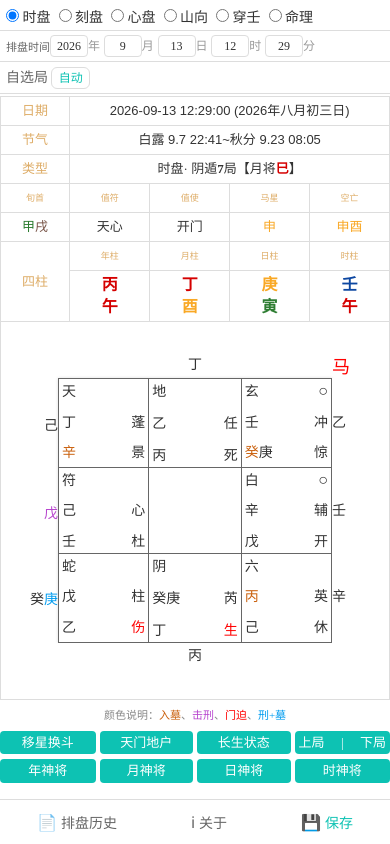
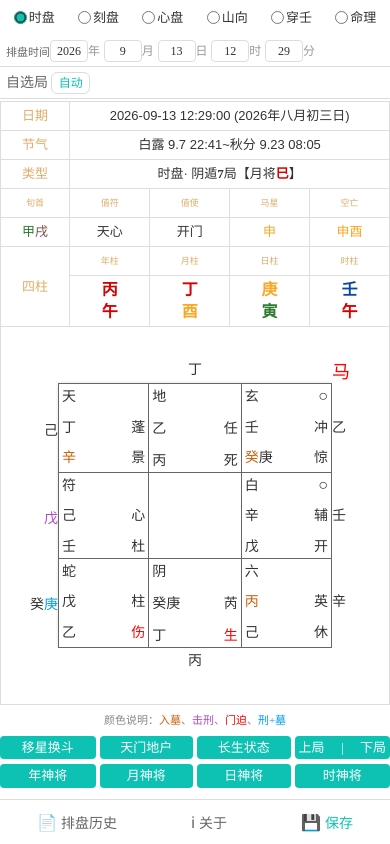
Before and after one commit to wrz1911/daojiayinpan, a website: page qimen_app/yinpan.html in a window 390 px wide. Drawn offline with Linux system fonts and the light colour scheme.

Commit message:
模式切换器移入顶栏常驻, 顶栏高度降到 34px
六个盘型选择器原先占内容区一整行(滚动时会滚出视野), 而顶部另有一条
36px 的空装饰条 —— 两处都浪费纵向空间。

- 六个 radio 移入 #topBar, 顶栏改为始终显示(原先仅 is-mobile 显示),
  内容区不再有这一行
- 顶栏高度 44px -> 34px; 高度写进 body 的 padding-top
- radio 与文字用 flex 排布, 13px 字号 + accent-color 取主题色;
  内联 onchange 去掉, 只保留 yinpan_app.js 的程序化 onclick 绑定
  (两处都留会触发两次 doPan)
- 向角度选局的滚动偏移随之由 36 改为 34(桌面端现在也有顶栏, 不再区分)

```diff
--- a/qimen_app/css/yinpan_app.css
+++ b/qimen_app/css/yinpan_app.css
@@ -136,12 +136,13 @@ input,textarea{outline:none;-webkit-user-select:text;user-select: text}
 
 /* ===== 3. 应用覆盖样式 (yinpan_app.css) ===== */
 body{font-family:"Microsoft YaHei","PingFang SC","Noto Sans CJK SC",sans-serif;background:var(--c-bg);margin:0;padding-bottom:calc(44px + env(safe-area-inset-bottom, 24px))}
-body.is-mobile{padding-top:44px}
-/* 顶部装饰条与底部栏同色同高(见 yinpan_app.js 的 #bottomBar):
-   同一片背景 + 同样的 44px + 同样的 600px 居中, 上下呼应。
-   差别只在没有按钮, 且不加分隔线。原先这里是青绿渐变。 */
-#topBar{display:none;position:fixed;top:0;left:0;right:0;height:44px;background:var(--c-bg);z-index:1000;max-width:600px;margin:0 auto}
-body.is-mobile #topBar{display:block}
+body{padding-top:34px}
+/* 顶部模式栏: 六个盘型切换常驻顶部, 高度压到 34px 以免占地方。
+   背景与底部栏同一片色、同样 600px 居中, 不加分隔线, 上下呼应。
+   (原先这里是一条 36px 的空装饰条, 切换器另占内容区一整行) */
+#topBar{position:fixed;top:0;left:0;right:0;height:34px;background:var(--c-bg);z-index:1000;max-width:600px;margin:0 auto;display:flex;align-items:center;justify-content:space-around;padding:0 2px;box-sizing:border-box}
+#topBar label{display:flex;align-items:center;gap:2px;font-size:13px;line-height:1;color:var(--c-text);cursor:pointer;white-space:nowrap}
+#topBar input[type=radio]{margin:0;width:13px;height:13px;flex:none;accent-color:var(--c-theme)}
 #mainDIV{max-width:600px;margin:0 auto;padding:0}
 #mainDIV,#mainDIV *{user-select:text!important;-webkit-user-select:text!important}
 .form-card{background:var(--c-bg);border-radius:0;padding:4px 0;margin:0;box-shadow:none}
--- a/qimen_app/js/yinpan_app.js
+++ b/qimen_app/js/yinpan_app.js
@@ -2578,7 +2578,7 @@ div.innerHTML=ui+parts.join('');
   div.querySelectorAll('input[name="xjuYear"]').forEach(r => { r.onchange = refreshXiangJu; });
   let xd2=div.querySelector('#xjuDeg'); if(xd2) xd2.onchange = function(){let v=parseInt(this.value);if(isNaN(v)||v<0)this.value=0;else if(v>359)this.value=359;refreshXiangJu();};
   let chgBtn=div.querySelector('[onclick*="refreshXiangJu"]'); if(chgBtn) chgBtn.onclick = refreshXiangJu;
-  if(!noScroll)setTimeout(() => {let btn=document.getElementById('btnXiangJu');if(btn){let top=btn.getBoundingClientRect().top+window.pageYOffset;let offset=document.body.classList.contains('is-mobile')?36:0;window.scrollTo({top:top-offset,behavior:'smooth'});}},200);
+  if(!noScroll)setTimeout(() => {let btn=document.getElementById('btnXiangJu');if(btn){let top=btn.getBoundingClientRect().top+window.pageYOffset;let offset=34;/* 顶部模式栏高度 */window.scrollTo({top:top-offset,behavior:'smooth'});}},200);
   // Re-align after display: square gongs, row sync, and yinGan positions
   setTimeout(() => {
     div.querySelectorAll('.xj-pan').forEach(pan => {
--- a/qimen_app/yinpan.html
+++ b/qimen_app/yinpan.html
@@ -16,22 +16,21 @@
 <body>
 
 <script>if(navigator.userAgent.indexOf('Android')>-1||window.Capacitor)document.body.classList.add('is-mobile')</script>
-<div id="topBar"></div>
+<!-- 顶部模式栏: 六个盘型切换常驻于此, 不再占用内容区一整行 -->
+<!-- 点击由 yinpan_app.js 程序化绑定(用 onclick 确保 Tauri/Capacitor 兼容) -->
+<div id="topBar">
+  <label><input type="radio" name="panType" value="1" checked> 时盘</label>
+  <label><input type="radio" name="panType" value="2"> 刻盘</label>
+  <label><input type="radio" name="panType" value="3"> 心盘</label>
+  <label><input type="radio" name="panType" value="4"> 山向</label>
+  <label><input type="radio" name="panType" value="5"> 穿壬</label>
+  <label><input type="radio" name="panType" value="6"> 命理</label>
+</div>
 
 <input type="checkbox" id="tianmendihu" style="display:none">
 <div id="mainDIV">
   <!-- 表单 -->
   <div class="form-card">
-    <div class="form-row">
-      <div style="display:flex;align-items:center;gap:8px;flex:1">
-        <label style="cursor:pointer;font-size:14px;color:#333"><input type="radio" name="panType" value="1" checked onchange="setPanType(1);doPan()"> 时盘</label>
-        <label style="cursor:pointer;font-size:14px;color:#333"><input type="radio" name="panType" value="2" onchange="setPanType(2);doPan()"> 刻盘</label>
-        <label style="cursor:pointer;font-size:14px;color:#333"><input type="radio" name="panType" value="3" onchange="setPanType(3);doPan()"> 心盘</label>
-        <label style="cursor:pointer;font-size:14px;color:#333"><input type="radio" name="panType" value="4" onchange="setPanType(4);doPan()"> 山向</label>
-        <label style="cursor:pointer;font-size:14px;color:#333"><input type="radio" name="panType" value="5" onchange="setPanType(5);doPan()"> 穿壬</label>
-        <label style="cursor:pointer;font-size:14px;color:#333"><input type="radio" name="panType" value="6" onchange="setPanType(6);doPan()"> 命理</label>
-      </div>
-    </div>
     <div class="form-row" id="timeRow">
       <span class="form-label">排盘时间</span>
       <div id="selGroup" style="display:flex;align-items:center;gap:2px;font-size:15px">
```
Also changed, not shown: qimen_app/js/qimen_bundle.min.js.
